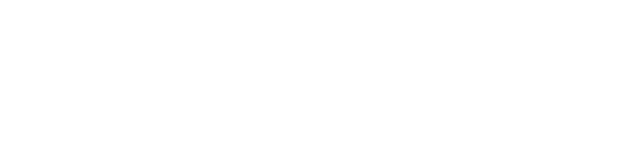
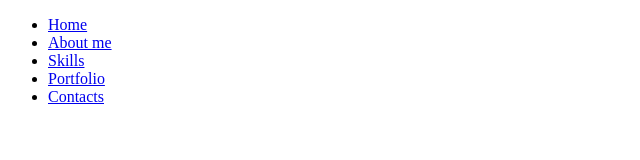
Before and after one commit to darkleon1983/my-page, a plain HTML site: page index.html in a window 1280 px wide. Shown: the whole page, without its empty margins (0-640 px from the left). Drawn offline with Linux system fonts and the light colour scheme.

Commit message:
Made menu

```diff
--- a/index.html
+++ b/index.html
@@ -7,6 +7,18 @@
   <title>My page</title>
 </head>
 <body>
-
+  <header class="main-header">
+    <div class="main-header__menu">
+      <ul>
+        <li class="main-header__menu_item"><a href="#">Home</a></li>
+        <li class="main-header__menu_item"><a href="#">About me</a></li>
+        <li class="main-header__menu_item"><a href="#">Skills</a></li>
+        <li class="main-header__menu_item"><a href="#">Portfolio</a></li>
+        <li class="main-header__menu_item"><a href="#">Contacts</a></li>
+      </ul>
+    </div>
+    <div class="main-header__description"></div>
+    <div class="main-header__image"></div>
+  </header>
 </body>
 </html>
```
